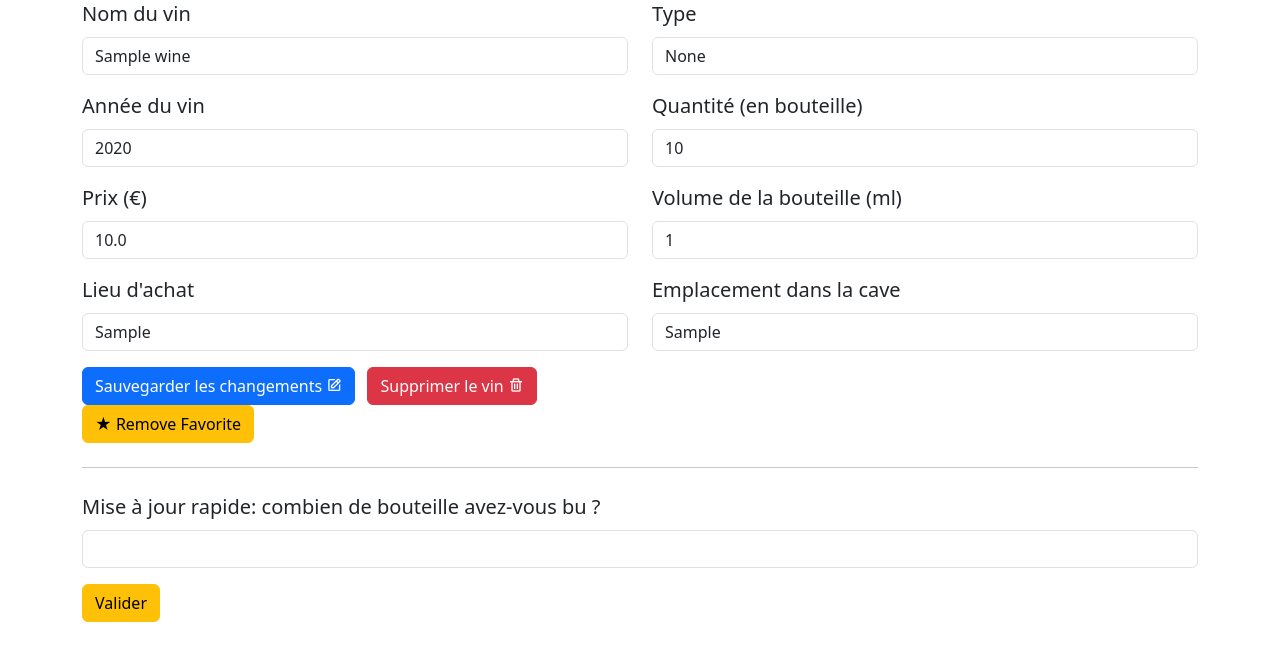
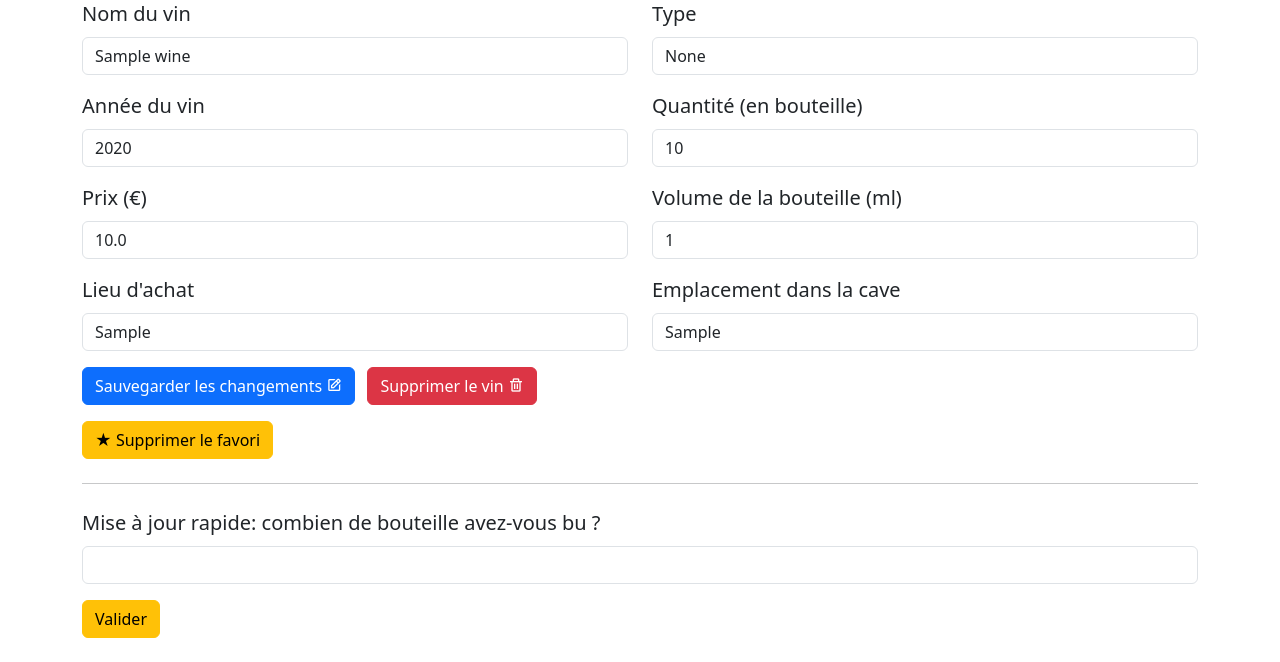
Before and after one commit to Ratcraft/grape, a Flask app: page /wine/1 in a window 1280 px wide. Shown: the part 167-829 px from the top of the page. Before the commit the page ends 789 px from the top, so only its background shows below. Run offline with Flask 3, Linux system fonts and the light colour scheme; tables that the repository leaves empty hold one stand-in row (values such as "Sample post").

Commit message:
favorite front

```diff
--- a/grape/templates/wine_detail.html
+++ b/grape/templates/wine_detail.html
@@ -40,10 +40,10 @@
 </form>
 
 <form method="POST" action="{{ url_for('toggle_favorite', wine_id=wine.id) }}">
-    <button type="submit" class="btn btn-warning">
-            {% if wine.is_favorite %}★ Remove Favorite{% else %}Mettre en favori ☆{% endif %}
-            </button>
-        </form>
+    <button type="submit" class="btn btn-warning mt-3">
+        {% if wine.is_favorite %}★ Supprimer le favori{% else %}Mettre en favori ☆{% endif %}
+    </button>
+</form>
 
 
 <hr class="my-4">
```
Also changed, not shown: grape/templates/index.html (+6 -5 lines).
